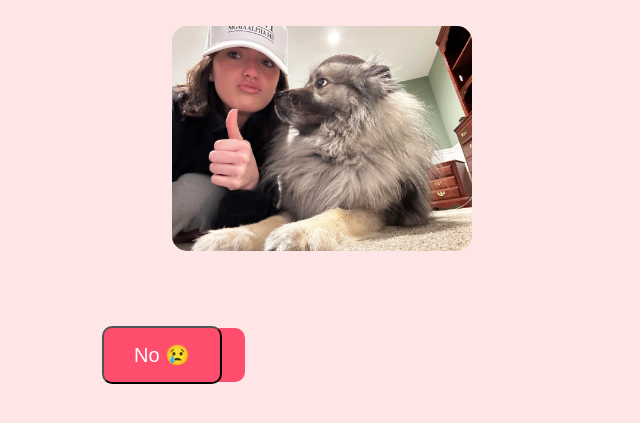
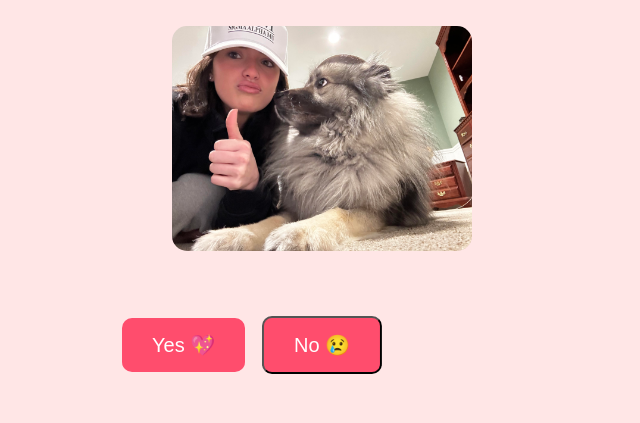
Before and after one commit to jcollier14/valentine-page, a plain HTML site: page index.html in a window 1280 px wide. Shown: the part 143-566 px from the top of the page, without its empty margins (318-958 px from the left). Drawn offline with Linux system fonts and the light colour scheme.

Commit message:
Update style.css

```diff
--- a/style.css
+++ b/style.css
@@ -2,8 +2,8 @@ body {
   background-color: #ffe6e6;
   font-family: 'Arial', sans-serif;
   text-align: center;
-    padding: 50px;
   margin: 0;
+  padding: 50px 10px;
 }
 
 .container {
@@ -28,30 +28,30 @@ p {
   color: #ff1a3c;
 }
 
-/* Button container */
+/* Buttons container */
 .button-container {
-    position: relative;        /* container for No button movement */
-    display: flex;             /* flex for Yes button */
-    align-items: center;       /* vertical centering */
-    justify-content: flex-start; /* start from left, not spaced to edges */
-    padding: 0 20px;           /* inset both sides for visual balance */
+  position: relative;          /* for No button absolute positioning */
   margin-top: 30px;
-    height: 100px;
+  height: 80px;                /* enough space for vertical movement */
+  width: 100%;
   max-width: 400px;
   margin-left: auto;
   margin-right: auto;
+  display: flex;
+  align-items: center;         /* vertical centering */
+  justify-content: flex-start; /* Yes stays on left */
+  padding: 0 20px;             /* padding to inset Yes button */
 }
 
 #yes-btn {
-    position: relative;        /* stays in flow, flex will handle positioning */
-    margin-right: auto;        /* pushes No away */
+  position: relative;          /* stays in flex flow */
 }
 
 #no-btn {
-    position: absolute;        /* allows JS to move it freely */
+  position: absolute;          /* No moves freely */
   top: 50%;
-    left: 0;
-    transform: translate(0, -50%);
+  left: 50%;                   /* initial position */
+  transform: translate(-50%, -50%);
 }
 
 .btn {
@@ -65,7 +65,6 @@ p {
   transition: 0.3s;
 }
 
-
 .btn:hover {
   background-color: #ff1a3c;
 }
```
Lines whose indentation alone changed are shown as unchanged.
